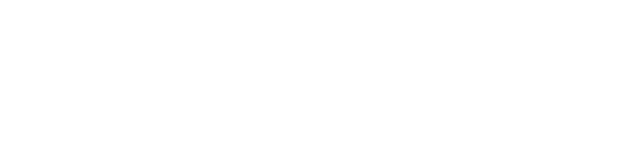
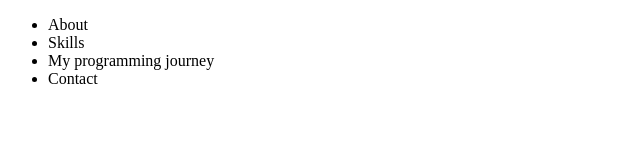
Before and after one commit to Dunya-8a/portfolio-js, a plain HTML site: page index.html in a window 1280 px wide. Shown: the whole page, without its empty margins (0-640 px from the left). Drawn offline with Linux system fonts and the light colour scheme.

Commit message:
Basic structure of html

```diff
--- a/index.html
+++ b/index.html
@@ -4,9 +4,19 @@
     <meta charset="UTF-8">
     <meta http-equiv="X-UA-Compatible" content="IE=edge">
     <meta name="viewport" content="width=device-width, initial-scale=1.0">
-    <title>Dünya Baradari</title>
+    <title>Dünya's Portfolio</title>
 </head>
 <body>
-
+    <header class="header"></header>
+    <nav class="nav">
+        <ul class="nav-list">
+            <li class="nav-list__item">About</li>
+            <li class="nav-list__item">Skills</li>
+            <li class="nav-list__item">My programming journey</li>
+            <li class="nav-list__item">Contact</li>
+        </ul>
+    </nav>
+    <main></main>
+    <footer class="footer"></footer>
 </body>
 </html>
```
